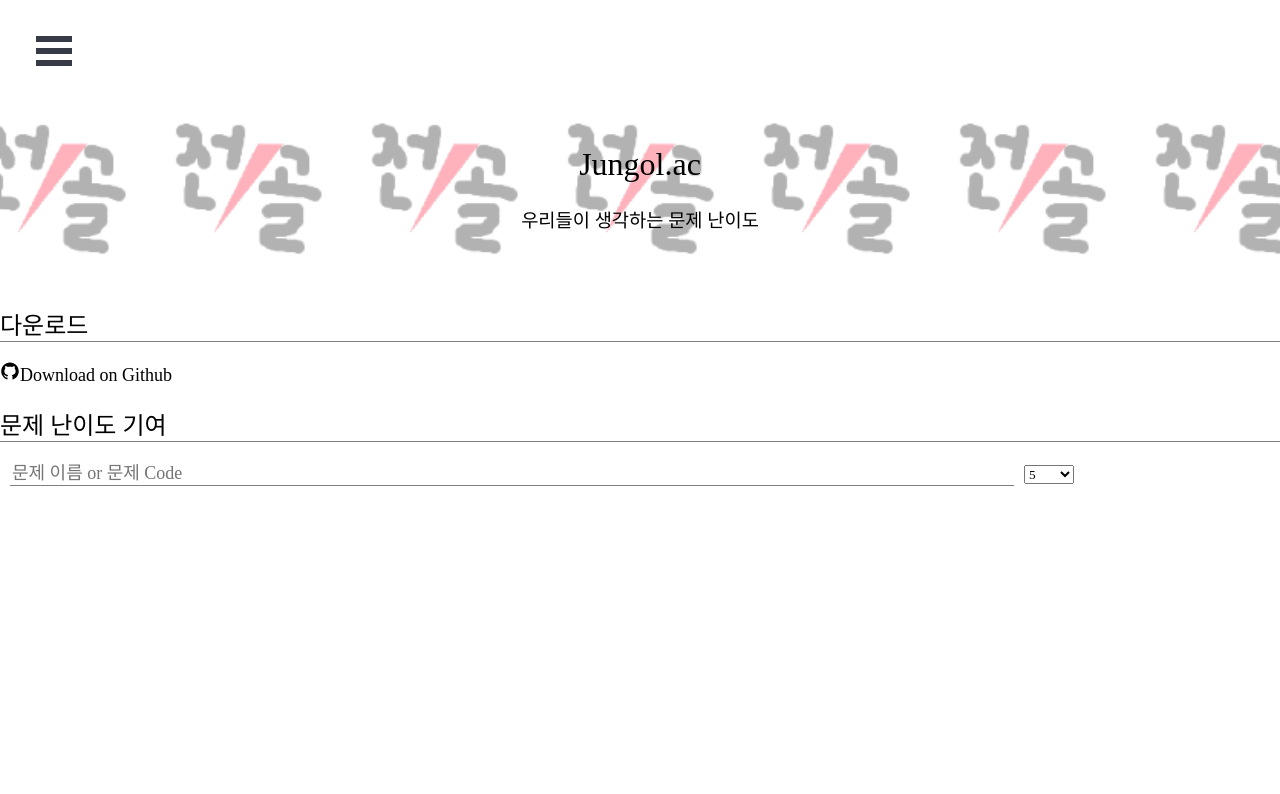
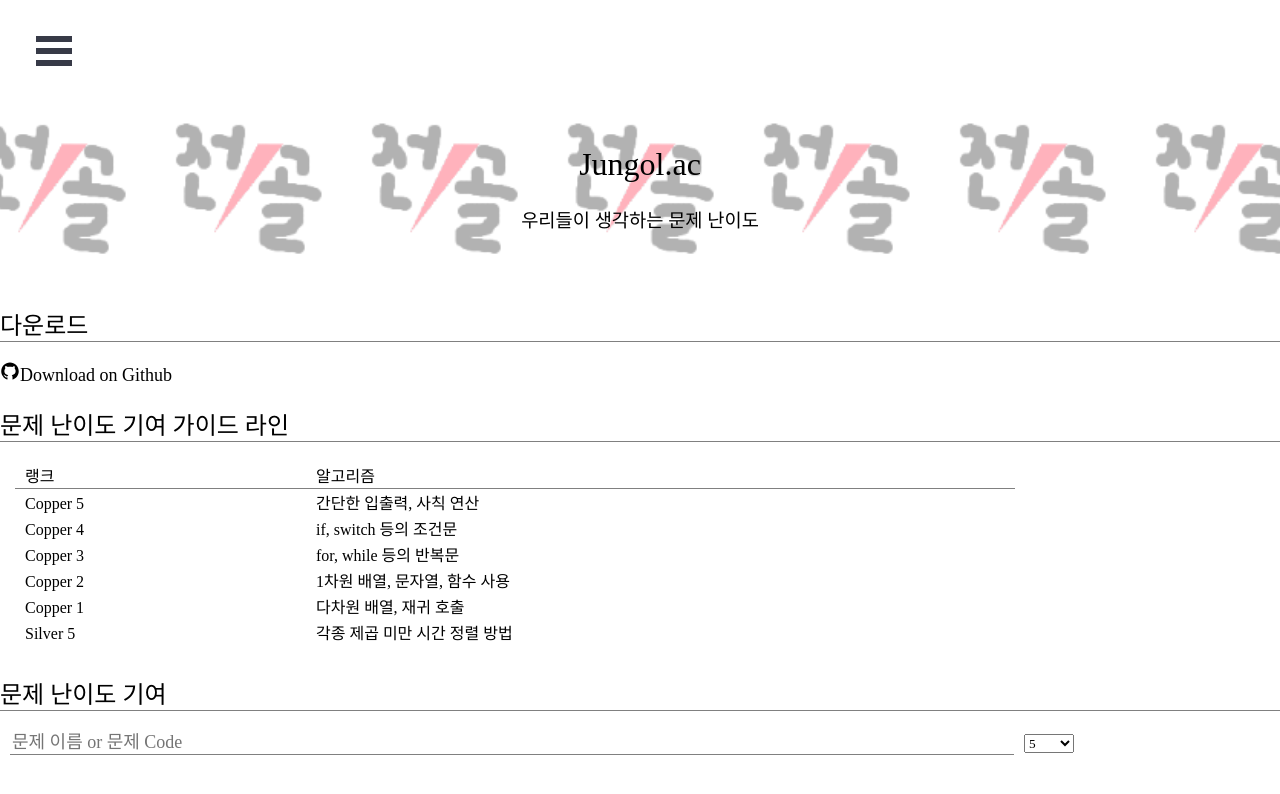
Before and after one commit to Oein/Jungol.ac, a Next.js app: page /JungolAC in a window 1280 px wide. Shown: the top 794 px of the page. Built offline with nearby package versions, Linux system fonts and the light colour scheme; a web font is replaced by a local one.

Commit message:
Add guidline

```diff
--- a/pages/JungolAC/index.tsx
+++ b/pages/JungolAC/index.tsx
@@ -100,8 +100,128 @@
         </article>
       </section>
       <section>
+        <h2 className={style.title}>문제 난이도 기여 가이드 라인</h2>
+        <div className={style.search}>
+          <table className={style.tsty}>
+            <tbody
+              style={{
+                width: "100%",
+                paddingLeft: "10px",
+              }}
+            >
+              <tr className={[style.bd, style.trw].join(" ")}>
+                <td
+                  style={{
+                    width: "30%",
+                    paddingLeft: "10px",
+                  }}
+                >
+                  랭크
+                </td>
+                <td
+                  style={{
+                    width: "70%",
+                  }}
+                >
+                  알고리즘
+                </td>
+              </tr>
+
+              <tr key={0}>
+                <>
+                  <td
+                    style={{
+                      paddingLeft: "10px",
+                      paddingTop: "5px",
+                    }}
+                  >
+                    Copper 5
+                  </td>
+                  <td>간단한 입출력, 사칙 연산</td>
+                </>
+              </tr>
+
+              <tr key={1}>
+                <>
+                  <td
+                    style={{
+                      paddingLeft: "10px",
+                      paddingTop: "5px",
+                    }}
+                  >
+                    Copper 4
+                  </td>
+                  <td>if, switch 등의 조건문</td>
+                </>
+              </tr>
+
+              <tr key={2}>
+                <>
+                  <td
+                    style={{
+                      paddingLeft: "10px",
+                      paddingTop: "5px",
+                    }}
+                  >
+                    Copper 3
+                  </td>
+                  <td>for, while 등의 반복문</td>
+                </>
+              </tr>
+
+              <tr key={3}>
+                <>
+                  <td
+                    style={{
+                      paddingLeft: "10px",
+                      paddingTop: "5px",
+                    }}
+                  >
+                    Copper 2
+                  </td>
+                  <td>1차원 배열, 문자열, 함수 사용</td>
+                </>
+              </tr>
+
+              <tr key={4}>
+                <>
+                  <td
+                    style={{
+                      paddingLeft: "10px",
+                      paddingTop: "5px",
+                    }}
+                  >
+                    Copper 1
+                  </td>
+                  <td>다차원 배열, 재귀 호출</td>
+                </>
+              </tr>
+
+              <tr key={5}>
+                <>
+                  <td
+                    style={{
+                      paddingLeft: "10px",
+                      paddingTop: "5px",
+                    }}
+                  >
+                    Silver 5
+                  </td>
+                  <td>각종 제곱 미만 시간 정렬 방법</td>
+                </>
+              </tr>
+            </tbody>
+          </table>
+        </div>
+      </section>
+      <section>
         <h2 className={style.title}>문제 난이도 기여</h2>
-        <div className={style.search}>
+        <div
+          className={style.search}
+          style={{
+            marginBottom: "100px",
+          }}
+        >
           <input
             value={searchvalue}
             placeholder="문제 이름 or 문제 Code"
```
